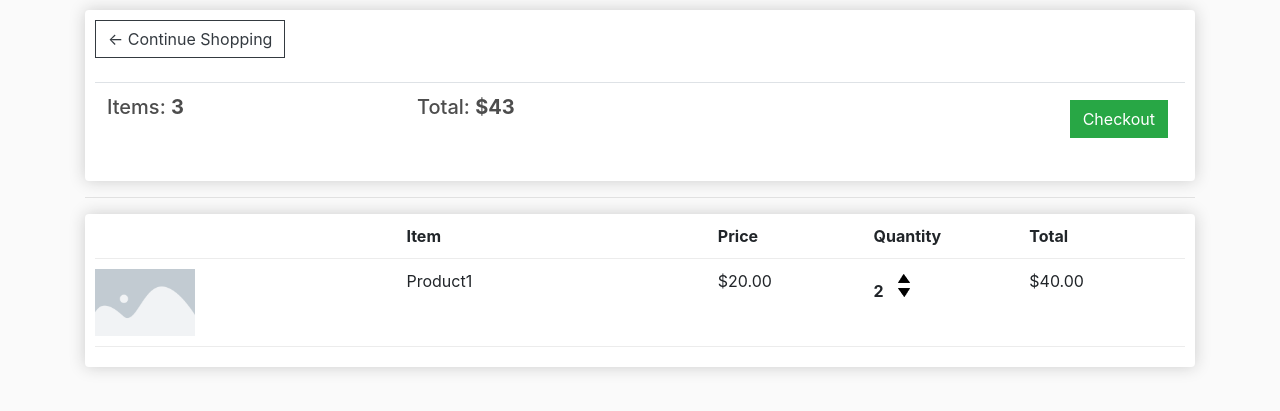
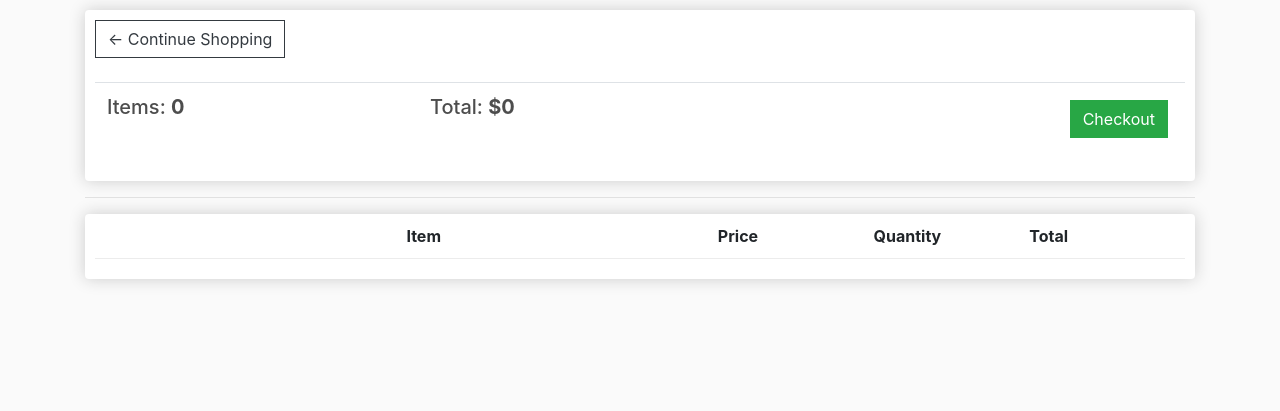
Before and after one commit to Jesusr1297/djecom, a Django app: page /cart/ in a window 1280 px wide. Shown: the part 57-468 px from the top of the page. Run offline with Django 4.2, Linux system fonts and the light colour scheme; lists and menus that the app fills with data are empty.

Commit message:
finished with cart.html and store.html

```diff
--- a/store/templates/store/cart.html
+++ b/store/templates/store/cart.html
@@ -11,8 +11,8 @@
 
                 <table class="table">
                     <tr>
-                        <th><h5>Items: <strong>3</strong></h5></th>
-                        <th><h5>Total: <strong>$43</strong></h5></th>
+                        <th><h5>Items: <strong>{{ order.get_cart_items }}</strong></h5></th>
+                        <th><h5>Total: <strong>${{ order.get_cart_total }}</strong></h5></th>
                         <th>
                             <a href="{% url 'checkout' %}" class="btn btn-success" style="float: right; margin: 5px">Checkout</a>
                         </th>
@@ -29,19 +29,22 @@
                     <div style="flex: 1"><strong>Total</strong></div>
                 </div>
 
+                {% for item in items %}
                     <div class="cart-row">
-                    <div style="flex: 2"><img src="{% static 'images/placeholder.png' %}" class="row-image" alt=""></div>
-                    <div style="flex: 2">Product1</div>
-                    <div style="flex: 1">$20.00</div>
+                        <div style="flex: 2"><img src="{{ item.product.image_url }}" class="row-image" alt="">
+                        </div>
+                        <div style="flex: 2">{{ item.product }}</div>
+                        <div style="flex: 1">${{ item.product.price|floatformat:2 }}</div>
                         <div style="flex: 1">
-                        <p class="quantity">2</p>
+                            <p class="quantity">{{ item.quantity }}</p>
                             <div class="quantity">
                                 <img src="{% static 'images/arrow-up.png' %}" alt="" class="chg-quantity">
                                 <img src="{% static 'images/arrow-down.png' %}" alt="" class="chg-quantity">
                             </div>
                         </div>
-                    <div style="flex: 1">$40.00</div>
+                        <div style="flex: 1">${{ item.get_total|floatformat:2 }}</div>
                     </div>
+                {% endfor %}
 
             </div>
         </div>
--- a/store/templates/store/store.html
+++ b/store/templates/store/store.html
@@ -6,7 +6,7 @@
 
         {% for product in products %}
             <div class="col-lg-4">
-                <img class="thumbnail" src="{% static 'images/placeholder.png' %}" alt="">
+                <img class="thumbnail" src="{{ product.image_url }}" alt="">
                 <div class="box-element product">
                     <h6><strong>{{ product.name }}</strong></h6>
                     <hr>
--- a/store/urls.py
+++ b/store/urls.py
@@ -1,8 +1,13 @@
+from django.conf import settings
+from django.conf.urls.static import static
 from django.urls import path
 
 from . import views
+
 urlpatterns = [
     path('', views.store, name='store'),
     path('cart/', views.cart, name='cart'),
     path('checkout/', views.checkout, name='checkout'),
 ]
+
+urlpatterns += static(settings.MEDIA_URL, document_root=settings.MEDIA_ROOT)
--- a/store/views.py
+++ b/store/views.py
@@ -10,7 +10,14 @@ def store(request):
 
 
 def cart(request):
-    context = {}
+    if request.user.is_authenticated:
+        customer = request.user.customer
+        order, created = models.Order.objects.get_or_create(customer=customer, complete=False)
+        items = order.orderitem_set.all()
+    else:
+        items = []
+        order = {'get_cart_total': 0, 'get_cart_items': 0}
+    context = {'items': items, 'order': order}
     return render(request=request, template_name='store/cart.html', context=context)
 
 
```
Also changed, not shown: ecommerce/settings.py (+4 -6 lines), store/models.py (+25 -2 lines), db.sqlite3, store/migrations/0002_product_image.py (added). Lines whose indentation alone changed are shown as unchanged.
